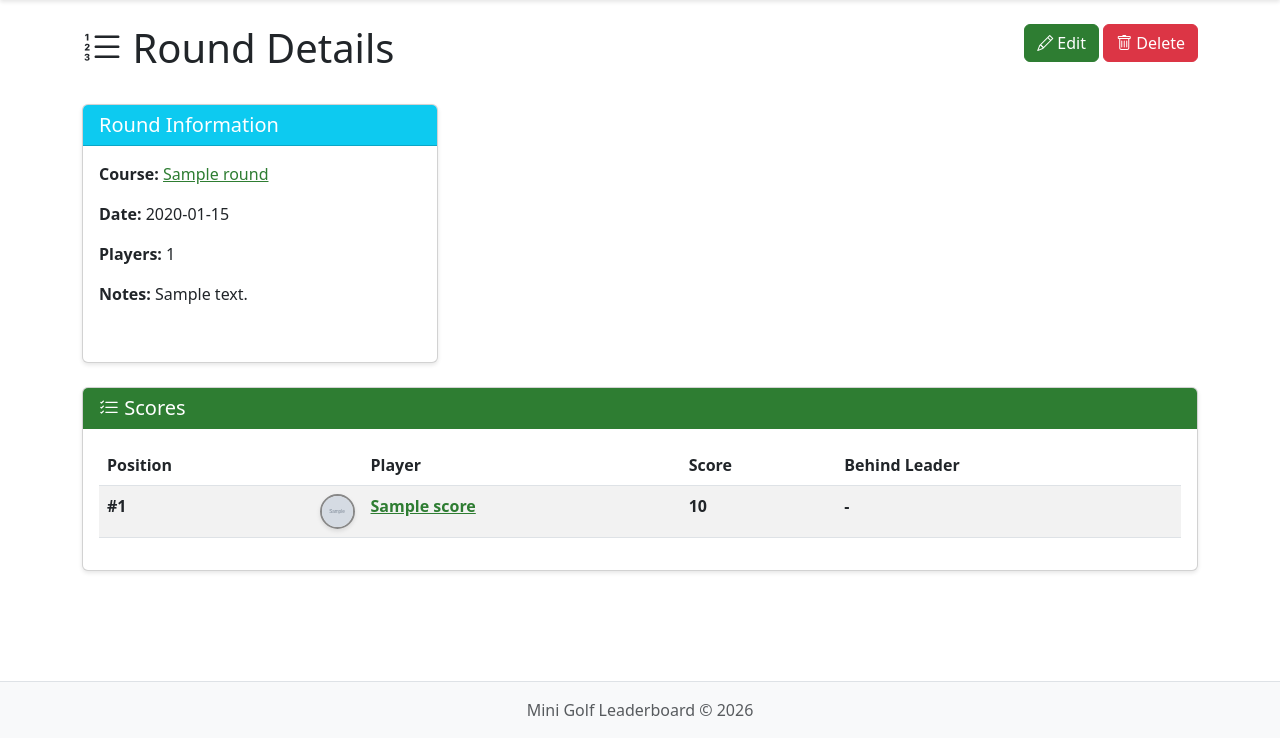
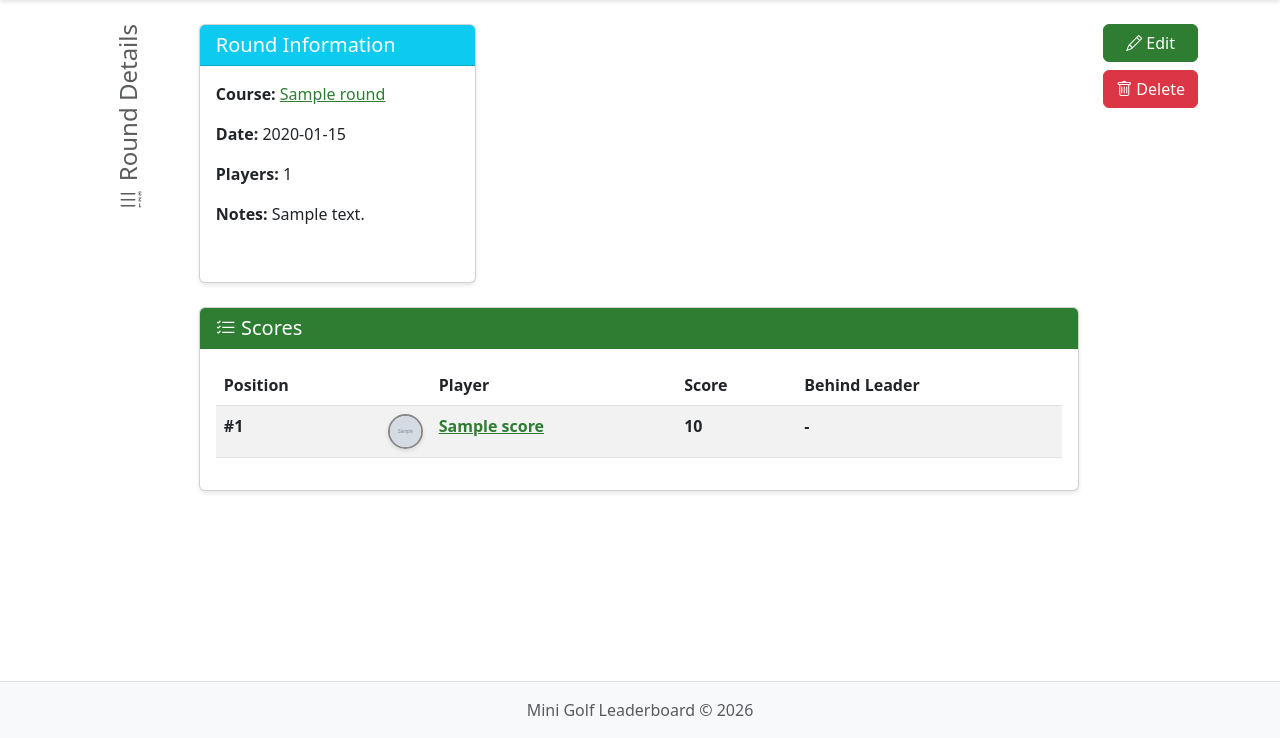
Before and after one commit to RackAttack86/Mini-Golf-Leaderboard, a Flask app: page /rounds/1 in a window 1280 px wide. Shown: the part 62-800 px from the top of the page. Run offline with Flask 3, Linux system fonts and the light colour scheme; tables that the repository leaves empty hold one stand-in row (values such as "Sample post"); grey boxes marked "Sample" are stand-in pictures; some libraries are stand-ins or nearby versions.

Commit message:
Move round details label to left sidebar and buttons to right sidebar
- Left sidebar: Vertical "Round Details" label with sticky positioning
- Right sidebar: Edit/Delete buttons stacked vertically with sticky positioning
- Main content: Unchanged layout in center column
- Three-column layout with auto-sized sidebars

🤖 Generated with [Claude Code](https://claude.com/claude-code)

Co-Authored-By: Claude Sonnet 4.5 <noreply@anthropic.com>

```diff
--- a/templates/rounds/detail.html
+++ b/templates/rounds/detail.html
@@ -3,19 +3,18 @@
 {% block title %}Round Details - {{ app_name }}{% endblock %}
 
 {% block content %}
-<div class="row mb-4">
-    <div class="col-md-8">
-        <h1><i class="bi bi-list-ol"></i> Round Details</h1>
+<div class="row">
+    <!-- Left Sidebar -->
+    <div class="col-auto">
+        <div class="position-sticky" style="top: 20px;">
+            <h4 class="text-muted" style="writing-mode: vertical-rl; transform: rotate(180deg); white-space: nowrap;">
+                <i class="bi bi-list-ol"></i> Round Details
+            </h4>
+        </div>
     </div>
-    <div class="col-md-4 text-end">
-        <button type="button" class="btn btn-primary" data-bs-toggle="modal" data-bs-target="#editModal">
-            <i class="bi bi-pencil"></i> Edit
-        </button>
-        <button type="button" class="btn btn-danger" data-bs-toggle="modal" data-bs-target="#deleteModal">
-            <i class="bi bi-trash"></i> Delete
-        </button>
-    </div>
-</div>
+
+    <!-- Main Content -->
+    <div class="col">
 
 <!-- Round Info -->
 <div class="row mb-4">
@@ -344,6 +343,24 @@
         </div>
     </div>
 </div>
+
+    </div>
+    <!-- End Main Content -->
+
+    <!-- Right Sidebar -->
+    <div class="col-auto">
+        <div class="position-sticky" style="top: 20px;">
+            <div class="d-flex flex-column gap-2">
+                <button type="button" class="btn btn-primary" data-bs-toggle="modal" data-bs-target="#editModal">
+                    <i class="bi bi-pencil"></i> Edit
+                </button>
+                <button type="button" class="btn btn-danger" data-bs-toggle="modal" data-bs-target="#deleteModal">
+                    <i class="bi bi-trash"></i> Delete
+                </button>
+            </div>
+        </div>
+    </div>
+</div>
 {% endblock %}
 
 {% block extra_scripts %}
```
